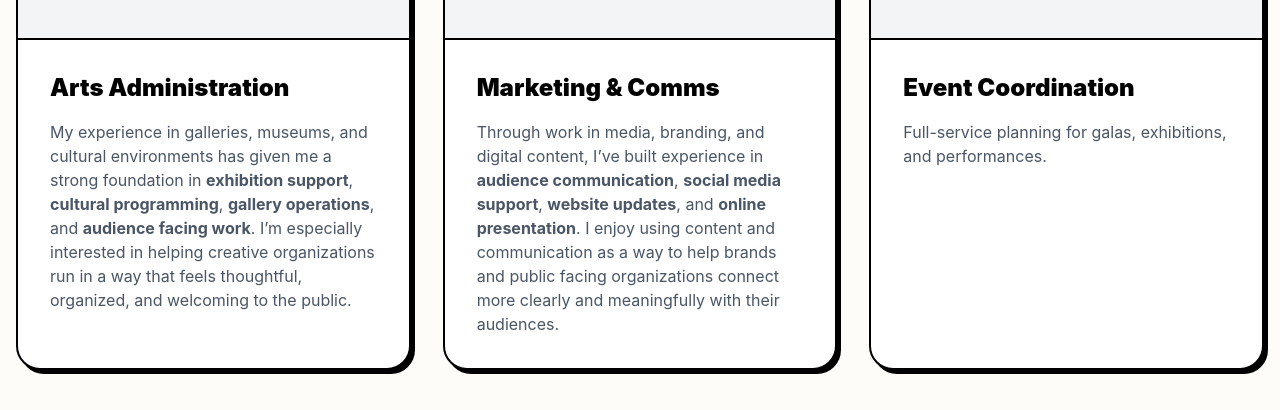
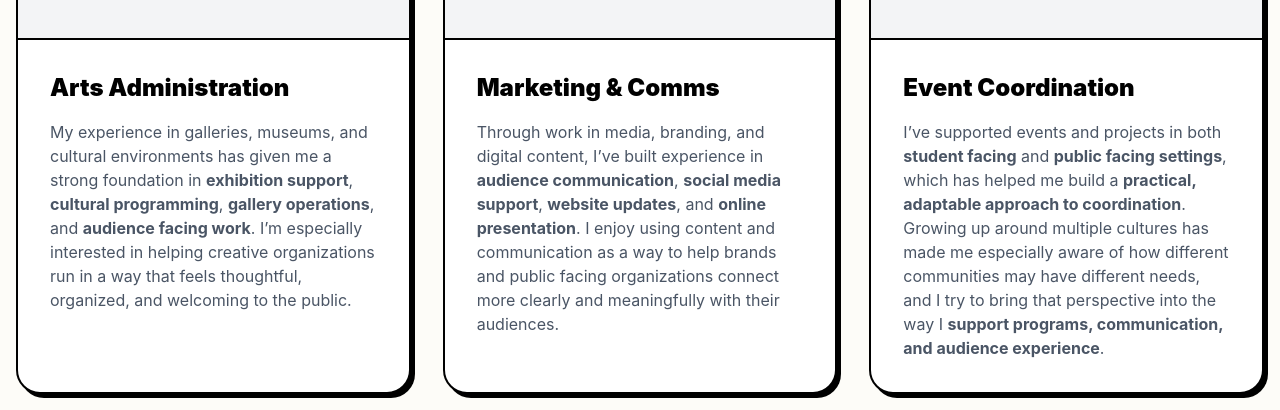
Before and after one commit to bbx99/my-portfolio, a React (Vite) app: page / in a window 1280 px wide. Shown: the part 2380-2790 px from the top of the page. Built offline with nearby package versions, Linux system fonts and the light colour scheme.

Commit message:
feat: update event coordination card content

```diff
--- a/src/App.tsx
+++ b/src/App.tsx
@@ -217,7 +217,7 @@ const Services = () => {
     },
     {
       title: 'Event Coordination',
-      desc: 'Full-service planning for galas, exhibitions, and performances.',
+      desc: <>I’ve supported events and projects in both <strong>student facing</strong> and <strong>public facing settings</strong>, which has helped me build a <strong>practical, adaptable approach to coordination</strong>. Growing up around multiple cultures has made me especially aware of how different communities may have different needs, and I try to bring that perspective into the way I <strong>support programs, communication, and audience experience</strong>.</>,
       color: 'bg-gray-100',
       icon: <Sparkles className="text-brand-purple" size={48} />
     }
```
